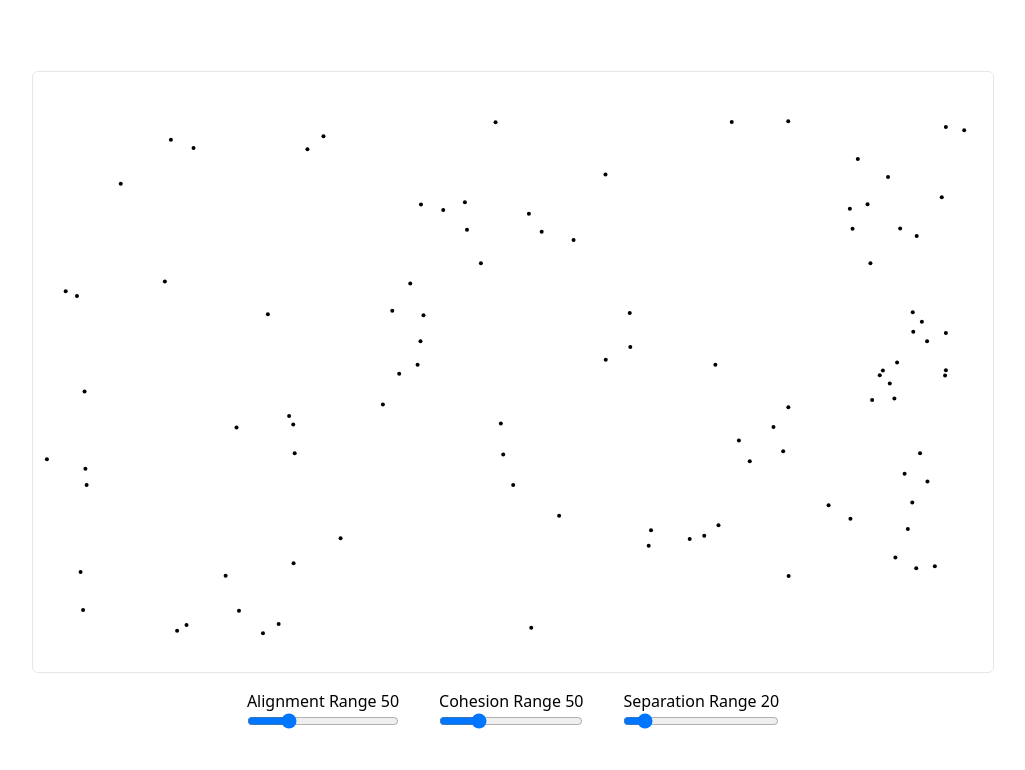
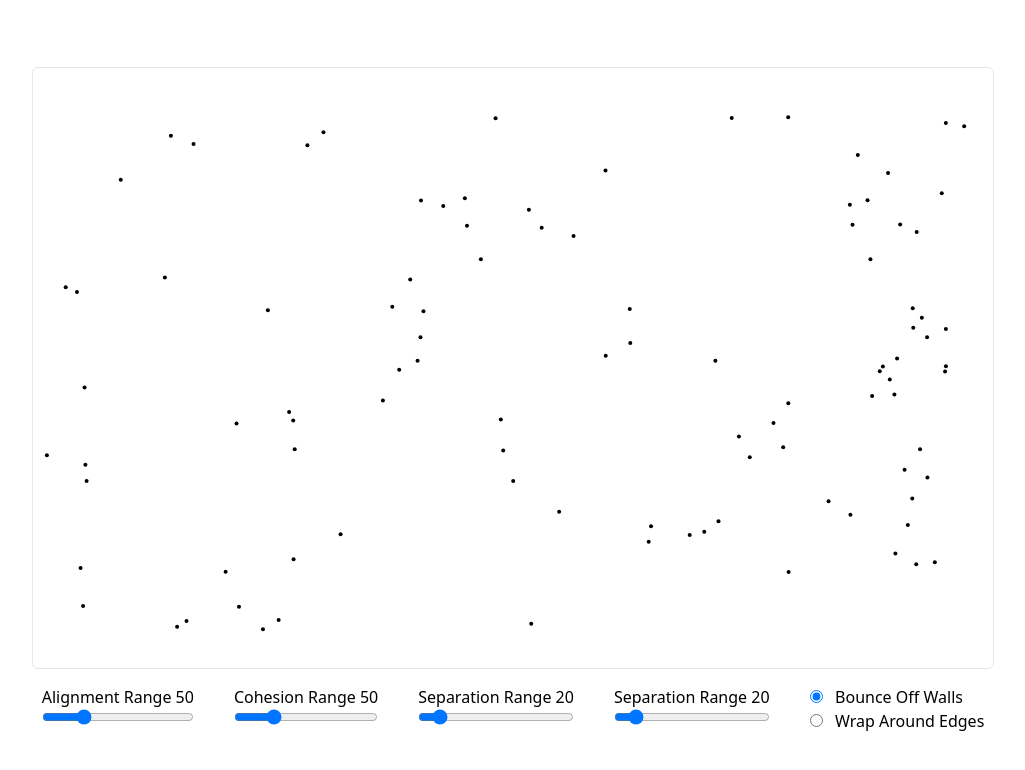
Before and after one commit to dungcodejob/angular-threejs, an Angular app: page / in a window 1280 px wide. Shown: the top 770 px of the page, without its empty margins (127-1152 px from the left). Built offline with nearby package versions, Linux system fonts and the light colour scheme.

Commit message:
add option

```diff
--- a/src/app/field/field.component.html
+++ b/src/app/field/field.component.html
@@ -18,5 +18,29 @@
       <label for="">Separation Range {{ $separationRange() }}</label>
       <input type="range" min="0" max="200" [(ngModel)]="$separationRange" />
     </div>
+
+    <div class="flex flex-col">
+      <label for="">Separation Range {{ $separationRange() }}</label>
+      <input type="range" min="0" max="200" [(ngModel)]="$separationRange" />
+    </div>
+
+    <div>
+      <input
+        type="radio"
+        id="bounceOffWalls"
+        name="bounceOffWalls"
+        value="bounceOffWalls"
+        [(ngModel)]="$wrapType"
+      />
+        <label for="bounceOffWalls">Bounce Off Walls </label><br />
+      <input
+        type="radio"
+        id="wrapAroundEdges"
+        name="wrapAroundEdges"
+        value="wrapAroundEdges"
+        [(ngModel)]="$wrapType"
+      />
+        <label for="wrapAroundEdges">Wrap Around Edges </label><br />
+    </div>
   </div>
 </div>
--- a/src/app/field/field.component.ts
+++ b/src/app/field/field.component.ts
@@ -10,6 +10,11 @@ import {
 import { FormsModule } from '@angular/forms';
 import { Vector2 } from '@shared/models';
 import { Boid } from './boid';
+
+enum WrapType {
+  BounceOffWalls = 'bounceOffWalls',
+  WrapAroundEdges = 'wrapAroundEdges',
+}
 
 @Component({
   selector: 'app-field',
@@ -41,6 +46,8 @@ export class FieldComponent implements OnInit {
 
   maxSpeed = 3;
   minSpeed = 1;
+
+  $wrapType = model(WrapType.BounceOffWalls);
 
   ngOnInit(): void {
     this.setupCanvas();
@@ -85,21 +92,16 @@ export class FieldComponent implements OnInit {
 
       boid.position.add(boid.velocity);
 
-      let speed = boid.velocity.magnitude();
-      if (speed > this.maxSpeed) {
-        boid.velocity = boid.velocity
-          .divideScalar(speed)
-          .multiplyScalar(this.maxSpeed);
+      this._limitSpeed(boid);
+
+      if(this.$wrapType() === WrapType.BounceOffWalls) {
+         const turnVelocity = this._bounceOffWalls(boid);
+         boid.velocity.add(turnVelocity);
       }
 
-      if (speed < this.minSpeed) {
-        boid.velocity = boid.velocity
-          .divideScalar(speed)
-          .multiplyScalar(this.minSpeed);
+      if (this.$wrapType() === WrapType.WrapAroundEdges) {
+        this._wrapAround(boid);
       }
-
-      const turnVelocity = this._bounceOffWalls(boid);
-      boid.velocity.add(turnVelocity);
 
       boid.draw(ctx);
     }
@@ -201,4 +203,26 @@ export class FieldComponent implements OnInit {
 
     return turnVelocity;
   }
+
+  private _limitSpeed(boid: Boid) {
+    let speed = boid.velocity.magnitude();
+    if (speed > this.maxSpeed) {
+      boid.velocity = boid.velocity
+        .divideScalar(speed)
+        .multiplyScalar(this.maxSpeed);
+    }
+
+    if (speed < this.minSpeed) {
+      boid.velocity = boid.velocity
+        .divideScalar(speed)
+        .multiplyScalar(this.minSpeed);
+    }
+  }
+
+  private _wrapAround(boid: Boid) {
+    if (boid.position.x < 0) boid.position.x += this.width;
+    if (boid.position.x > this.width) boid.position.x -= this.width;
+    if (boid.position.y < 0) boid.position.y += this.height;
+    if (boid.position.y > this.height) boid.position.y -= this.height;
+  }
 }
```
